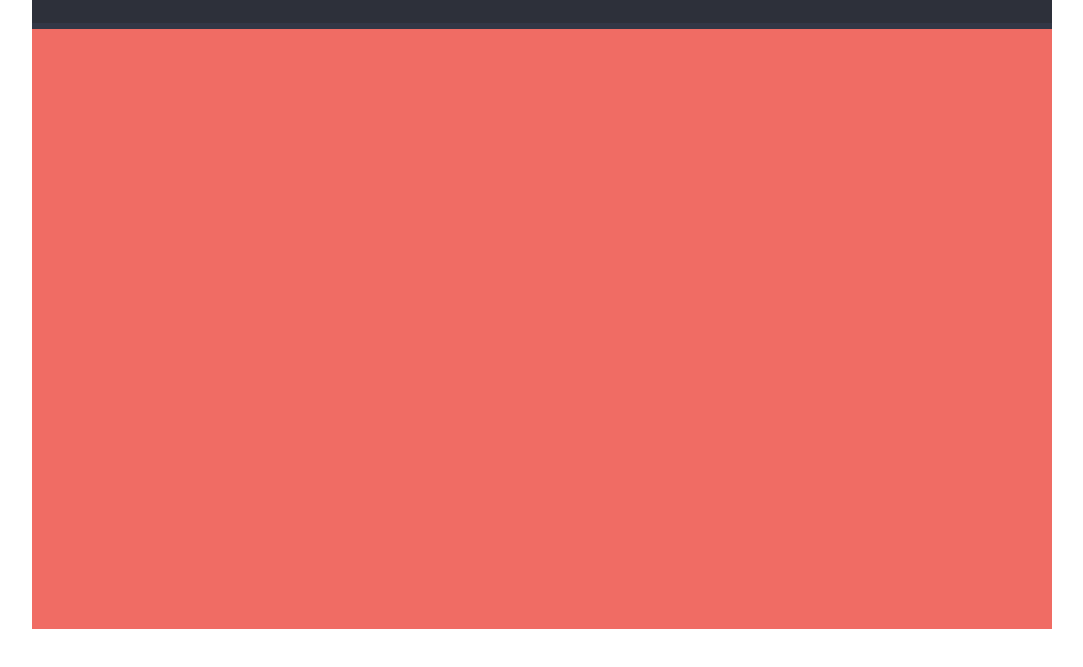
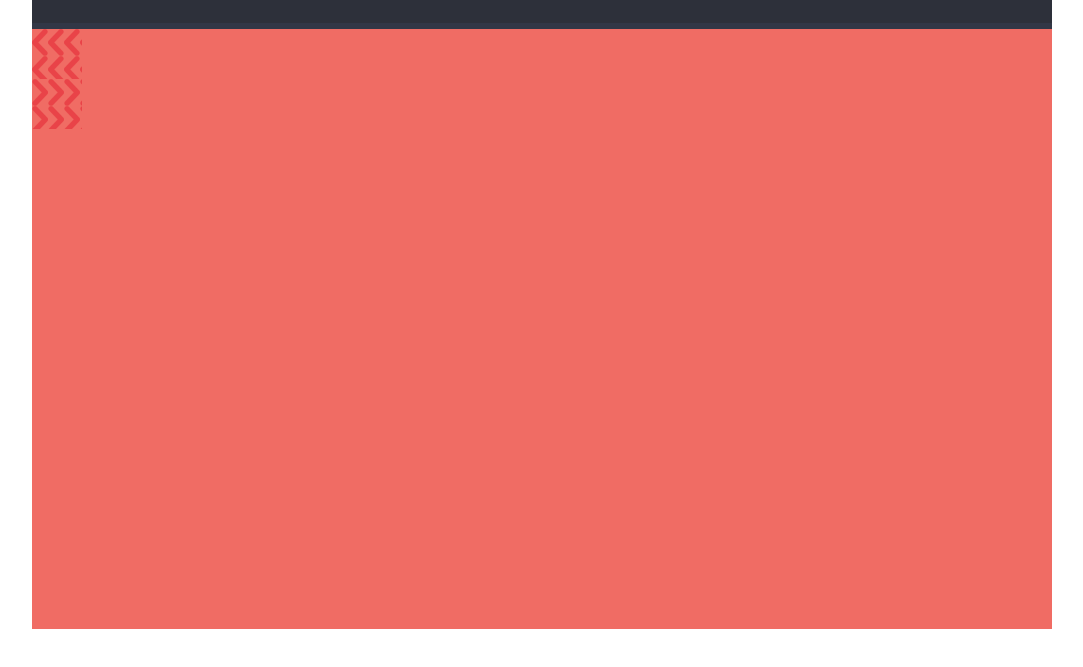
Before and after one commit to Hotja/singolo, a plain HTML site: page singolo1.html in a window 1280 px wide. Shown: the part 83-750 px from the top of the page, without its empty margins (98-1181 px from the left). Drawn offline with Linux system fonts and the light colour scheme.

Commit message:
slider:make slider

```diff
--- a/singolo1.css
+++ b/singolo1.css
@@ -74,10 +74,10 @@ header li:hover {
 .navLinksL {
     width: 50px;
     height: 50px;
-    background-image: url("~/assets/img/chev-left.png")
+    background-image: url("https://github.com/Hotja/singolo/blob/slider/assets/img/chev-left.png")
 }
 .navLinksR {
     width: 50px;
     height: 50px;
-    background-image: url("~/assets/img/chev-right.png")
+    background-image: url("https://github.com/Hotja/singolo/blob/slider/assets/img/chev-right.png")
 }
```
